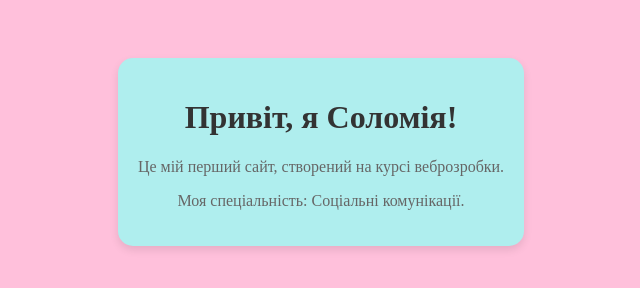
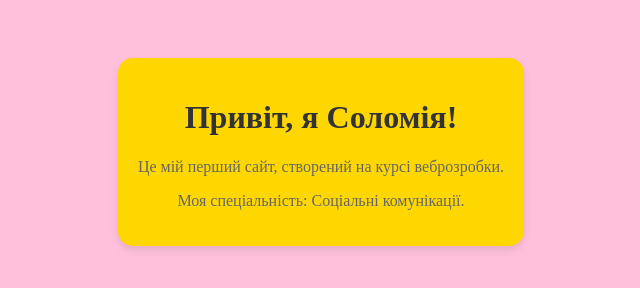
Before and after one commit to solomiiatsaryk/my-first-site, a plain HTML site: page index.html in a window 1280 px wide. Shown: the whole page, without its empty margins (319-959 px from the left). Drawn offline with Linux system fonts and the light colour scheme.

Commit message:
Update index.html

```diff
--- a/index.html
+++ b/index.html
@@ -6,7 +6,7 @@
 <style>
 body { font-family: bell-mt; text-align: center; background-color: #FFC0DB; padding:
 50px; }
-.card { background: PaleTurquoise; padding: 20px; border-radius: 15px; box-shadow: 0 4px 8px
+.card { background: Gold; padding: 20px; border-radius: 15px; box-shadow: 0 4px 8px
 rgba(0,0,0,0.1); display: inline-block; }
 h1 { color: #333; }
 p { color: #666; }
```
